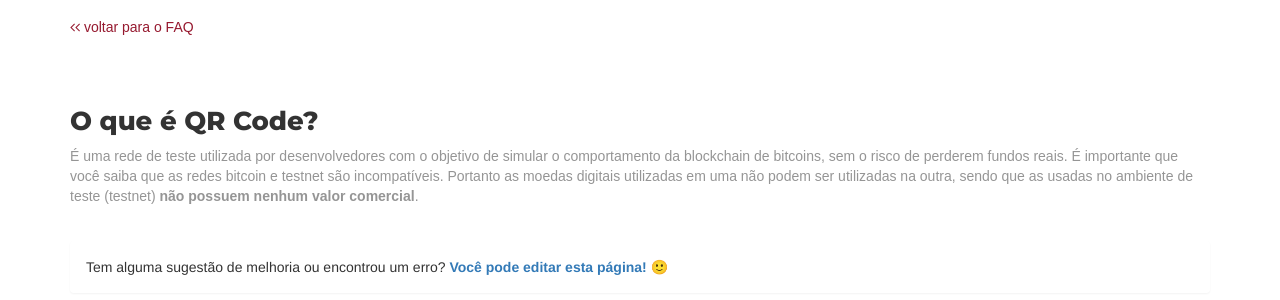
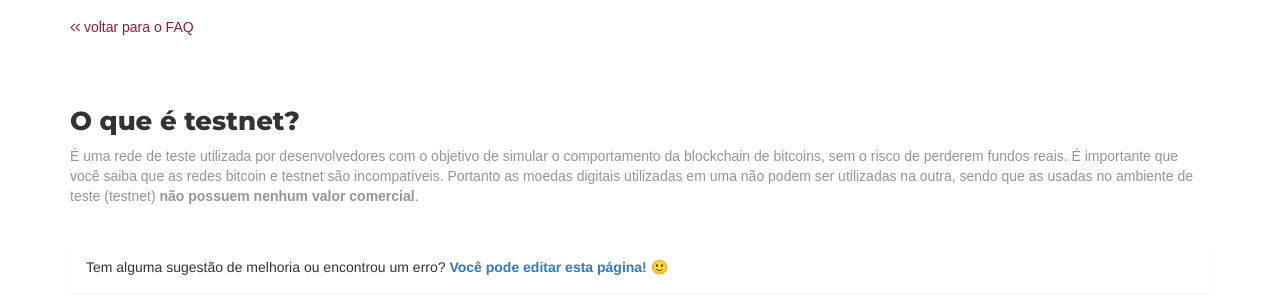
Before and after one commit to digitalbre/brecoins.github.io, a Jekyll site: the page built from faq/o-que-e-testnet.md, in a window 1280 px wide and 900 px high, scrolled down 448 px. Shown: the part 155-455 px from the top of the window. Built offline with Jekyll 4.4.1, drawn with Linux system fonts in a browser that asks for light colours; nearby versions of some CDN libraries; some web fonts are replaced; a script that is not in the unit is left out.

Commit message:
Update o-que-e-testnet.md

```diff
--- a/faq/o-que-e-testnet.md
+++ b/faq/o-que-e-testnet.md
@@ -1,7 +1,7 @@
 ---
-title: O que é QR Code?
-seotitle: O que é QR Code?
-description: O que é QR Code?
+title: O que é testnet?
+seotitle: Saiba o que é testnet.
+description: Saiba o que é testnet.
 layout: faqpage
 ---
 É uma rede de teste utilizada por desenvolvedores com o objetivo de simular o comportamento da blockchain de bitcoins, sem o risco de perderem fundos reais. É importante que você saiba que as redes bitcoin e testnet são incompatíveis. Portanto as moedas digitais utilizadas em uma não podem ser utilizadas na outra, sendo que as usadas no ambiente de teste (testnet) **não possuem nenhum valor comercial**.
```
